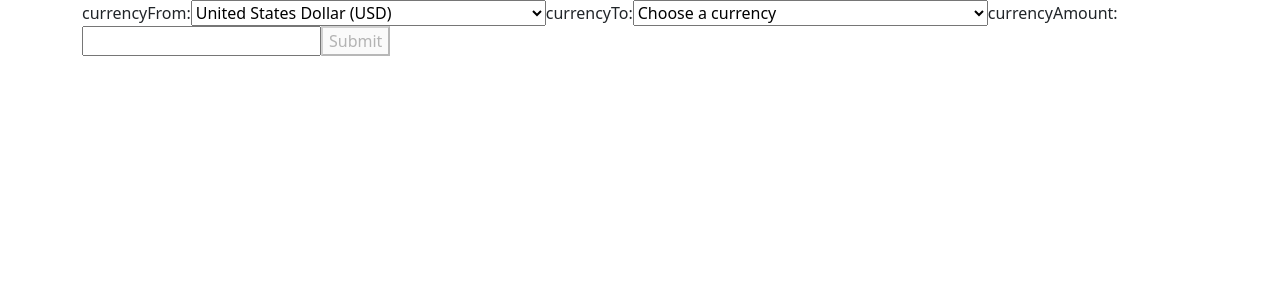
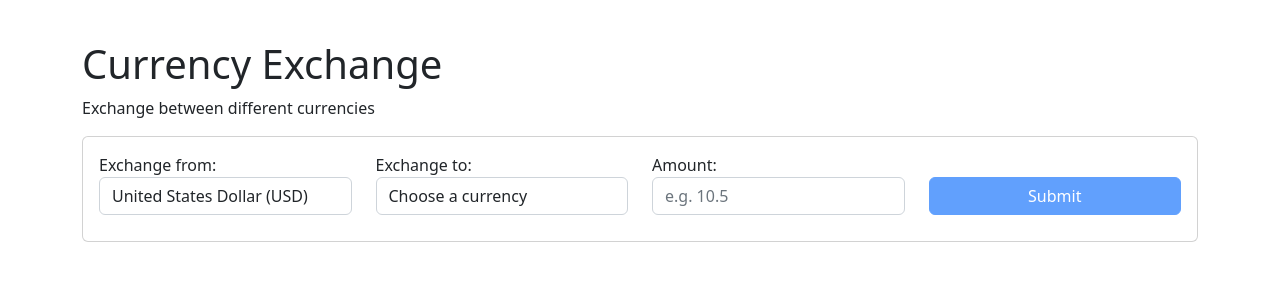
Before and after one commit to dsge/symmetrical-umbrella, an Angular app: page / in a window 1280 px wide. Shown: the top 300 px of the page. Built offline with nearby package versions, Linux system fonts and the light colour scheme.

Commit message:
facelift the UI of the exchange-form a bit

```diff
--- a/src/app/app.component.html
+++ b/src/app/app.component.html
@@ -1,8 +1,19 @@
 <div class="container">
   <div class="row">
     <div class="col-sm">
-      <app-exchange-form [disabled]="loading" (onFormSubmit)="onSubmit($event)"></app-exchange-form>
-
+      <h1>Currency Exchange</h1>
+      <p>Exchange between different currencies</p>
+    </div>
+  </div>
+  <div class="row">
+    <div class="col-sm-12">
+      <div class="card">
+        <div class="card-body">
+          <app-exchange-form [disabled]="loading" (onFormSubmit)="onSubmit($event)"></app-exchange-form>
+        </div>
+      </div>
+    </div>
+    <div class="col-sm">
       <ng-container *ngIf="results">
         convertedAmount: {{results.convertedAmount}}<br />
         directConversionEstimate: {{results.directConversionEstimate}}<br />
--- a/src/app/app.component.scss
+++ b/src/app/app.component.scss
@@ -0,0 +1,3 @@
+h1 {
+  margin-top: 1em;
+}
--- a/src/app/components/exchange-form/exchange-form.component.html
+++ b/src/app/components/exchange-form/exchange-form.component.html
@@ -1,26 +1,49 @@
 
 <form [formGroup]="form" (ngSubmit)="onSubmit()">
+  <div class="row">
+    <div class="col-sm-12 col-lg-3">
+      <div class="form-group">
+        <label for="currencyFrom">Exchange from: </label>
 
-  <label for="currencyFrom">currencyFrom: </label>
-
-  <select formControlName="currencyFrom">
+        <select formControlName="currencyFrom" class="form-control">
             <option value="">Choose a currency</option>
             <option *ngFor="let currency of currencies$ | async | keyvalue" [ngValue]="currency.key">
               {{currency.value}} ({{ currency.key }})
           </option>
         </select>
+      </div>
+    </div>
 
-  <label for="currencyTo">currencyTo: </label>
-  <select formControlName="currencyTo" id="currencyTo">
+    <div class="col-sm-12 col-lg-3">
+      <div class="form-group">
+        <label for="currencyTo">Exchange to: </label>
+        <select formControlName="currencyTo" id="currencyTo" class="form-control">
             <option value="">Choose a currency</option>
             <option *ngFor="let currency of currencies$ | async | keyvalue" [ngValue]="currency.key">
               {{currency.value}} ({{ currency.key }})
           </option>
         </select>
+      </div>
+    </div>
 
-  <label for="currencyAmount">currencyAmount: </label>
-  <input id="currencyAmount" type="text" formControlName="currencyAmount">
+    <div class="col-sm col-lg-3">
+      <div class="form-group">
+        <label for="currencyAmount">Amount: </label>
+        <input id="currencyAmount" type="text" formControlName="currencyAmount" class="form-control" placeholder="e.g. 10.5">
+      </div>
+    </div>
 
-  <button type="submit" [disabled]="form.invalid || form.disabled">Submit</button>
+    <div class="col-sm col-lg-3">
+      <label>&nbsp;</label>
+      <button type="submit" [disabled]="form.invalid || form.disabled" class="btn btn-primary btn-block">
+
+        <ng-container *ngIf="!form.disabled">Submit</ng-container>
+        <ng-container *ngIf="form.disabled">
+            <div class="spinner-border spinner-border-sm"></div>
+        </ng-container>
+      </button>
+    </div>
+
+  </div>
 
 </form>
--- a/src/app/components/exchange-form/exchange-form.component.scss
+++ b/src/app/components/exchange-form/exchange-form.component.scss
@@ -0,0 +1,8 @@
+.btn.btn-block {
+  display: block;
+  width: 100%;
+}
+
+.form-group {
+  margin-bottom: .6rem;
+}
```
Lines whose indentation alone changed are shown as unchanged.
